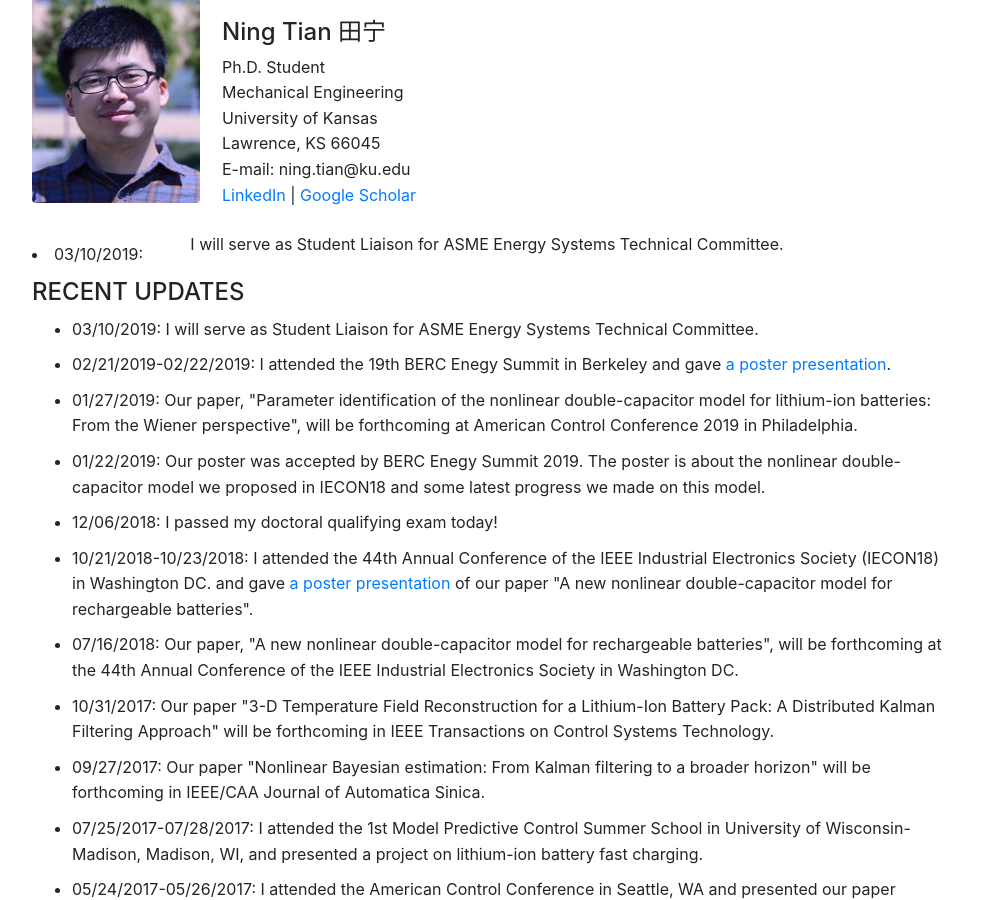
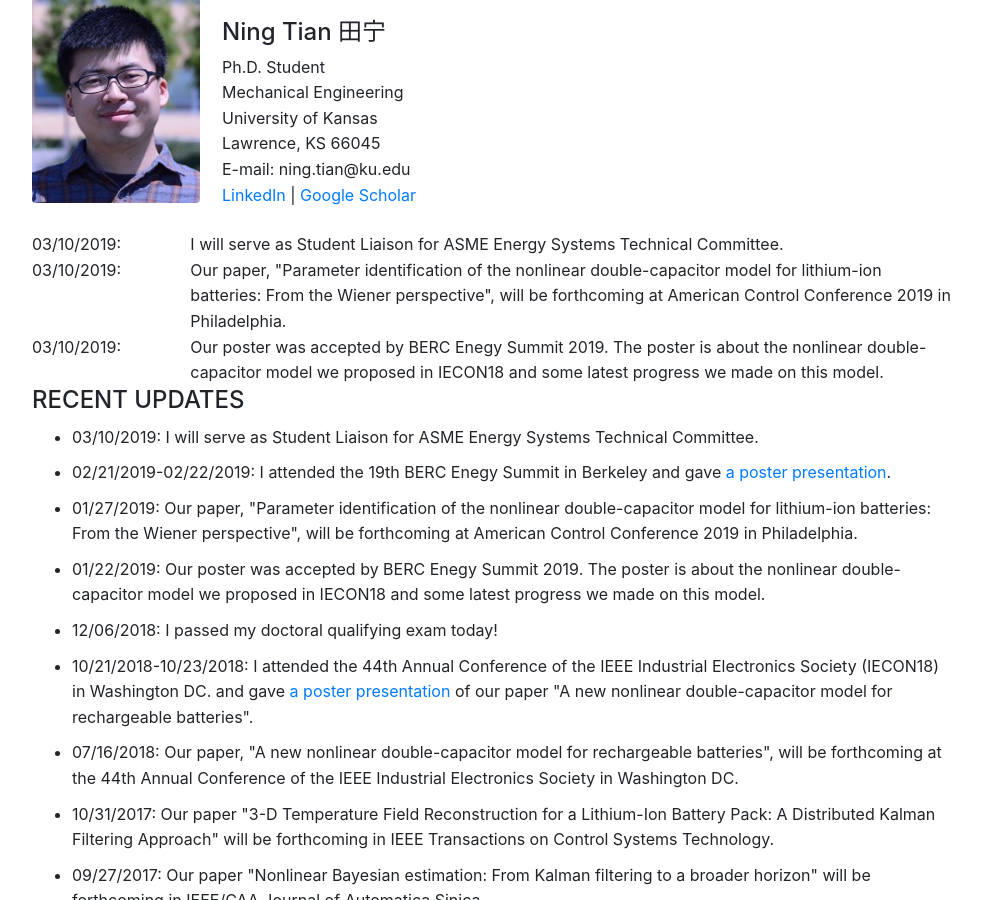
Before and after one commit to ningtian/ningtian.github.io, a Jekyll site: the page index.html, which Jekyll copies as it is, in a window 1280 px wide and 900 px high, scrolled down 319 px. Shown: the whole window, without its empty margins (148-1129 px from the left). Built offline with Jekyll 4.4.1, drawn with Linux system fonts in a browser that asks for light colours.

Commit message:
Update index.html

```diff
--- a/index.html
+++ b/index.html
@@ -89,8 +89,18 @@
 
         <div class="col-sm-10"> <!-- the second column (main part of the body)-->
 		<div class="row">
-			<div class="col-sm-2"><li>03/10/2019:</li></div>
+			<div class="col-sm-2">03/10/2019:</div>
 			<div class="col-sm-10">I will serve as Student Liaison for ASME Energy Systems Technical Committee.</div>
+		</div>
+		<div class="row">
+			<div class="col-sm-2">03/10/2019:</div>
+			<div class="col-sm-10">Our paper, "Parameter identification of the nonlinear double-capacitor model for lithium-ion batteries: From the
+	Wiener perspective", will be forthcoming at American Control Conference 2019 in Philadelphia.</div>
+		</div>
+		<div class="row">
+			<div class="col-sm-2">03/10/2019:</div>
+			<div class="col-sm-10">Our poster was accepted by BERC Enegy Summit 2019. The poster is about the nonlinear
+	double-capacitor model we proposed in IECON18 and some latest progress we made on this model.</div>
 		</div>
         <h4>RECENT UPDATES</h4>
 	<ul>
```
